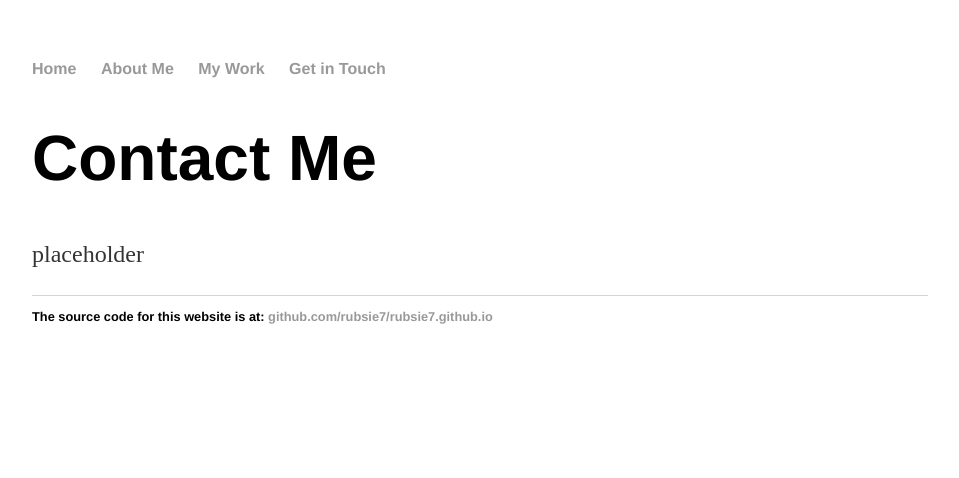
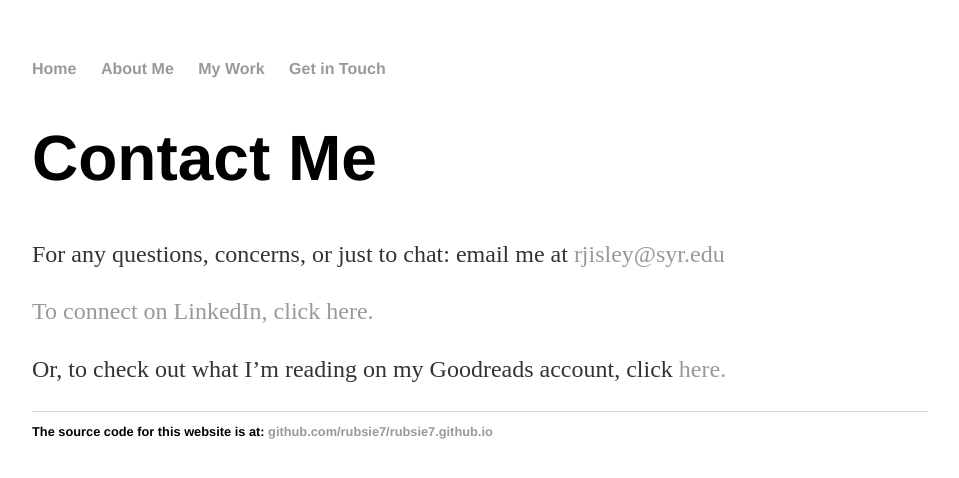
Before and after one commit to rubsie7/rubsie7.github.io, a Jekyll site: the page getintouch/index.html, which Jekyll copies as it is, in a window 1280 px wide. Shown: the top 478 px of the page, without its empty margins (160-1119 px from the left). Built offline with Jekyll 4.4.1, drawn with Linux system fonts in a browser that asks for light colours.

Commit message:
Update index.html

```diff
--- a/getintouch/index.html
+++ b/getintouch/index.html
@@ -17,7 +17,10 @@
 		<div class="container">
     		<div class="blurb">
         		<h1>Contact Me</h1>
-			      <p>placeholder</p>
+			      	<p>For any questions, concerns, or just to chat: email me at <a href = "mailto:rjisley@syr.edu">rjisley@syr.edu</a</p>
+				<p>To connect on LinkedIn, click <a href="https://www.linkedin.com/in/rubyisley/" target="_blank">here.</a></p>
+				<p>Or, to check out what I’m reading on my Goodreads account, click <a href="https://www.goodreads.com/user/show/20825810-ruby" target="_blank">here.</a></p>
+
     		</div><!-- /.blurb -->
 		</div><!-- /.container -->
 		<footer>
```
